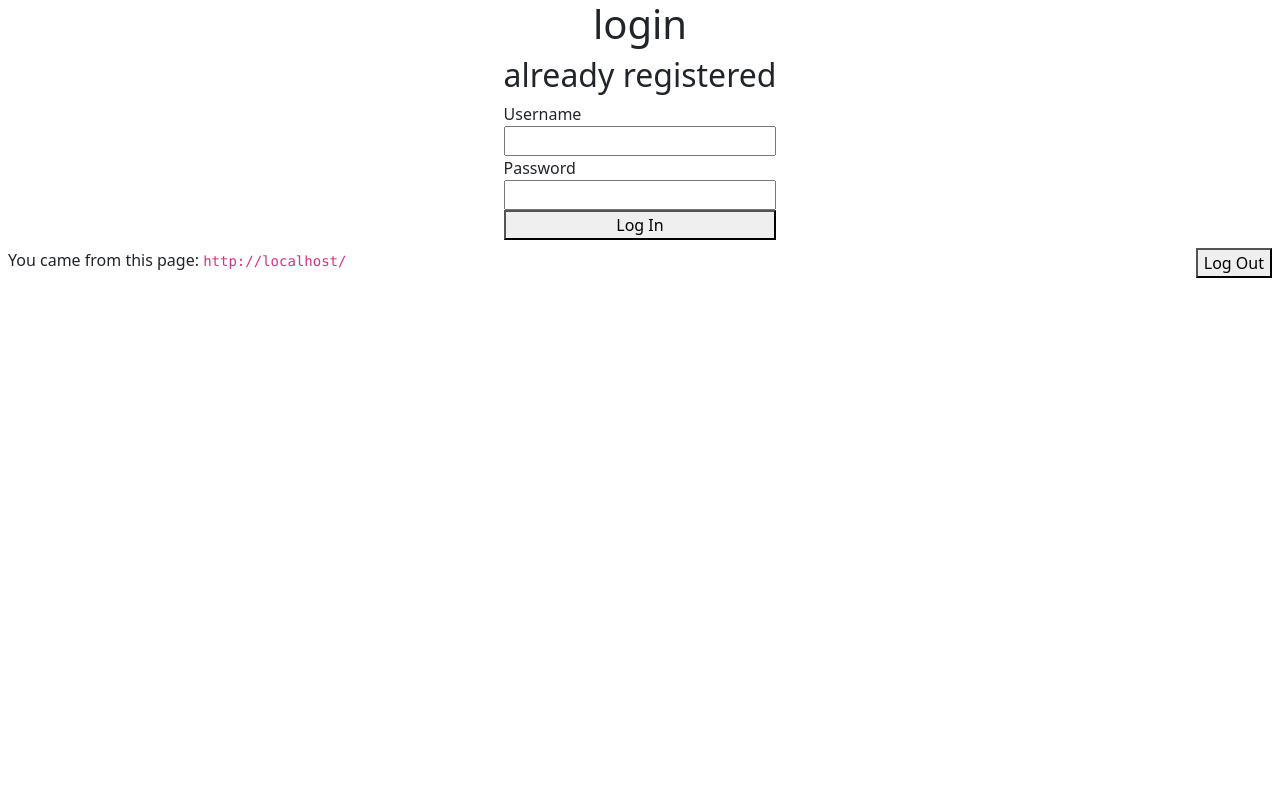
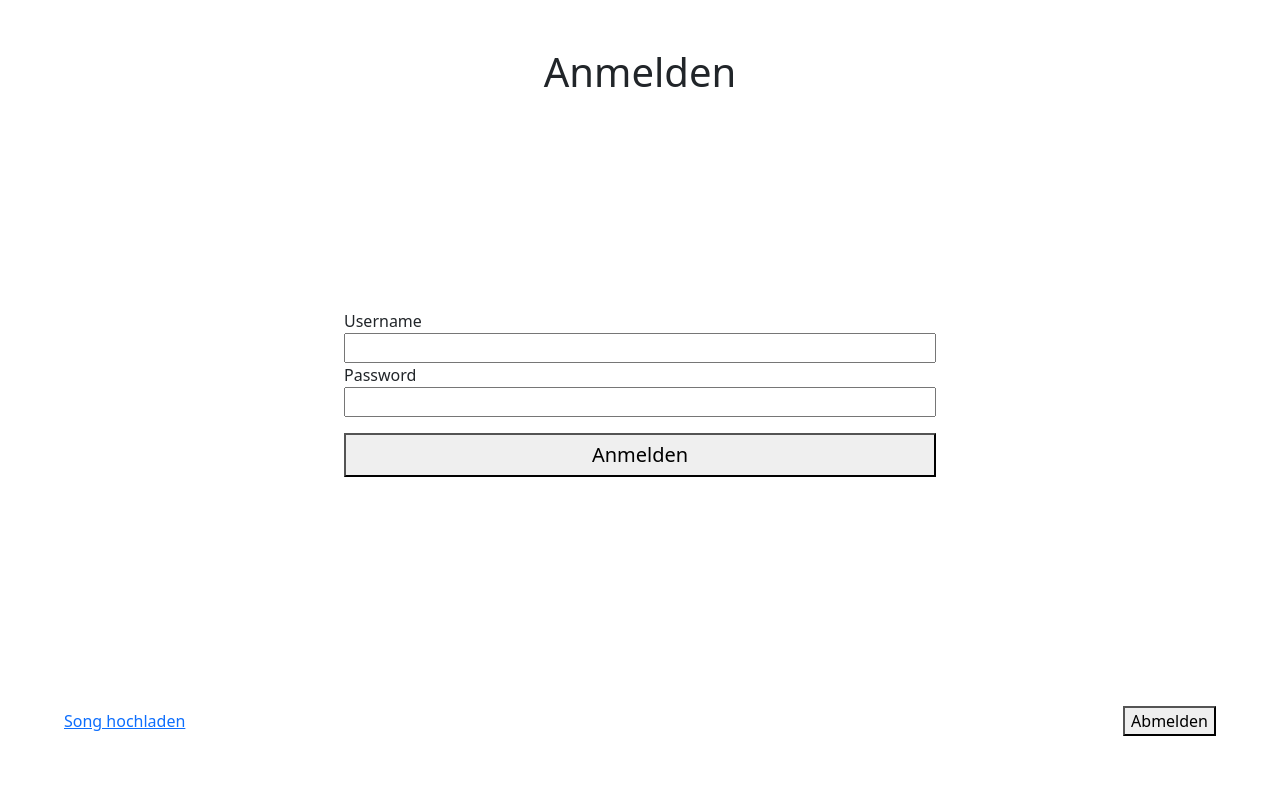
Before and after one commit to johannesrave/speel, a Django app: template player/templates/login.html in a window 1280 px wide. Run offline with Django 3.2, Linux system fonts and the light colour scheme; the template is opened without the code that fills it, so the values that code supplies are empty; some libraries are stand-ins or nearby versions.

Commit message:
cleaned up templates, worked on layout and styling using bootstrap. should maybe be replaced by custom sass?

```diff
--- a/player/templates/layout.html
+++ b/player/templates/layout.html
@@ -14,28 +14,25 @@
         href="https://cdn.jsdelivr.net/npm/bootstrap@5.1.3/dist/css/bootstrap.min.css"
         integrity="sha384-1BmE4kWBq78iYhFldvKuhfTAU6auU8tT94WrHftjDbrCEXSU1oBoqyl2QvZ6jIW3"
         crossorigin="anonymous">
-  {#  <link href="https://stackpath.bootstrapcdn.com/bootstrap/4.3.1/css/bootstrap.min.css" rel="stylesheet"#}
-  {#        integrity="sha384-ggOyR0iXCbMQv3Xipma34MD+dH/1fQ784/j6cY/iJTQUOhcWr7x9JvoRxT2MZw1T"#}
-  {#        crossorigin="anonymous">#}
 </head>
 
 <body class="vh100 vw100">
-<div class="max-vh-100">
-  <div class="d-flex flex-column align-items-center">
-    <div>
-      {% block heading %}
-        <a href="/player/" class="d-block w-100 text-center h1 m-auto">audioplayer</a>
-      {% endblock %}
-      {% block content %}{% endblock %}
-    </div>
-  </div>
-  <div class="d-flex justify-content-between mt-auto p-2">
-    <p>You came from this page: <code>{{ request.META.HTTP_REFERER }}</code></p>
-    <form action="/logout/" method="post">
+<div id="wrapper" class="vh-100 d-flex flex-column justify-content-between p-5">
+  <header>
+    {% block heading %}
+      <a href="{% url 'player' %}" class="d-block w-100 text-center h1 m-auto">audioplayer</a>
+    {% endblock %}
+  </header>
+  <main>
+    {% block content %}{% endblock %}
+  </main>
+  <footer class="d-flex flex-row justify-content-between align-items-center p-3">
+    <a href="{% url 'upload_song' %}">Song hochladen</a>
+    <form action="{% url 'login' %}" method="post">
       {% csrf_token %}
-      <button name="logout" value="true">Log Out</button>
+      <button name="logout" value="true">Abmelden</button>
     </form>
-  </div>
+  </footer>
 </div>
 </body>
 </html>
--- a/player/templates/login.html
+++ b/player/templates/login.html
@@ -1,15 +1,16 @@
 {% extends "layout.html" %}
 {% block heading %}
-  <h1 class="text-center">login</h1>
+  <h1 class="text-center">Anmelden</h1>
 {% endblock %}
 {% block content %}
-  <form action="/login/" method="post">
+  <form action="{% url 'login' %}" method="post" class="d-flex flex-column align-items-center">
   {% csrf_token %}
-    <div class="d-flex flex-column">
-      <h2>already registered</h2>
-      <label for="username">Username</label><input id="username" type="text" name="username">
-      <label for="password">Password</label><input id="password" type="password" name="password">
-      <button>Log In</button>
+    <div class="d-flex flex-column w-50">
+      <label for="username">Username</label>
+      <input id="username" type="text" name="username">
+      <label for="password">Password</label>
+      <input id="password" type="password" name="password">
+      <button type="submit" class="h5 pt-2 pb-2 mt-3">Anmelden</button>
     </div>
   </form>
 {% endblock content %}
```
Also changed, not shown: player/templates/index.html (+8 -12 lines), player/templates/playlist.html (+4 -5 lines).
